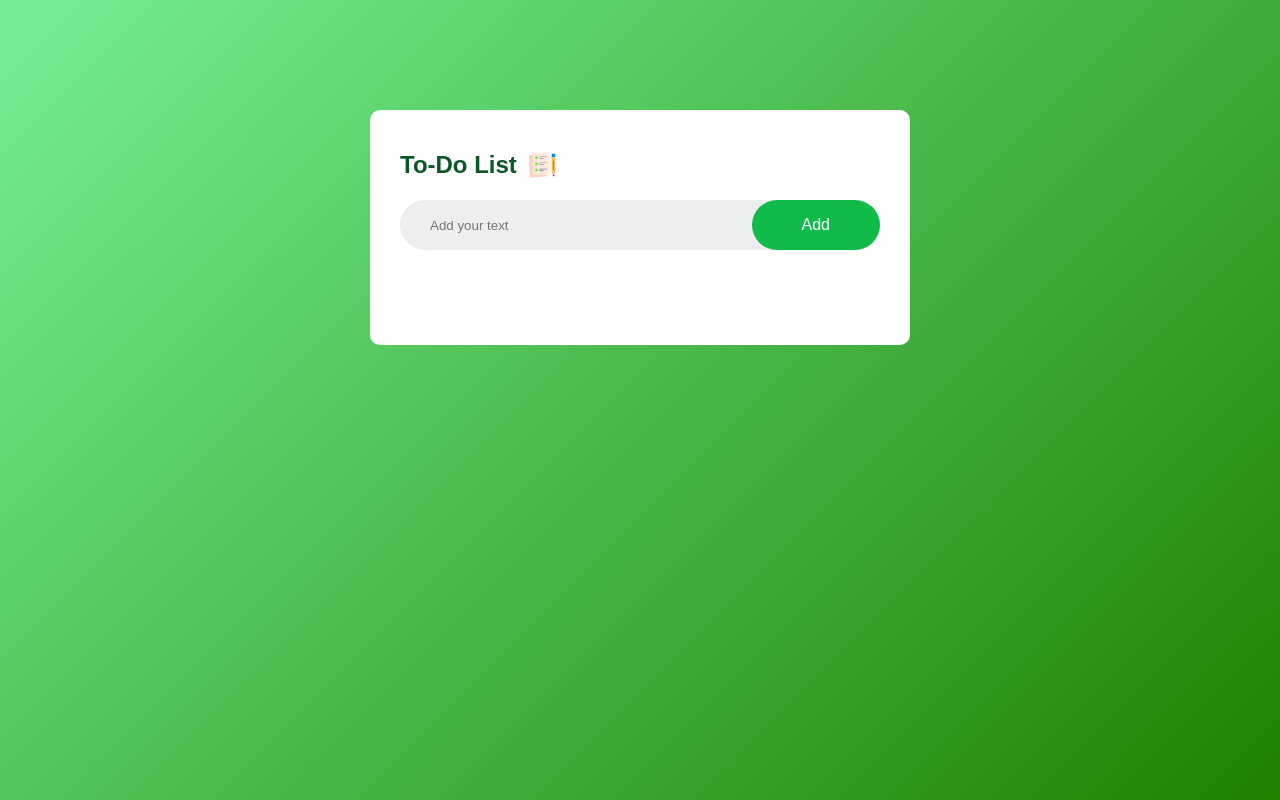
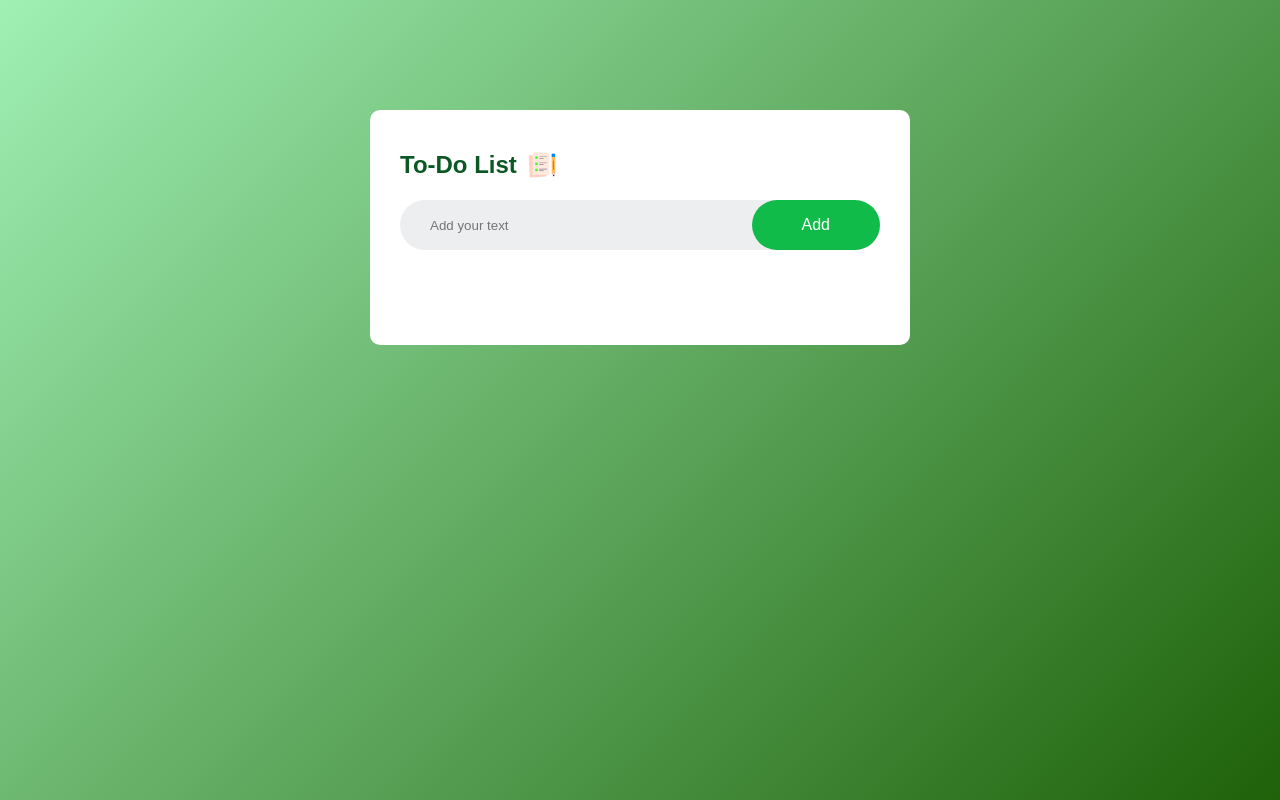
Before and after one commit to adriano-rocha/project-to-do-list-js, a plain HTML site: page index.html in a window 1280 px wide. Drawn offline with Linux system fonts and the light colour scheme.

Commit message:
modification CSS
background color modificada

```diff
--- a/style.css
+++ b/style.css
@@ -8,7 +8,7 @@
 .container {
   width: 100%;
   min-height: 100vh;
-  background: linear-gradient(135deg, #75f094, #1e8100);
+  background: linear-gradient(135deg, #a0f0b4, #1e6109);
   padding: 10px;
 }
 .todo-app {
```
